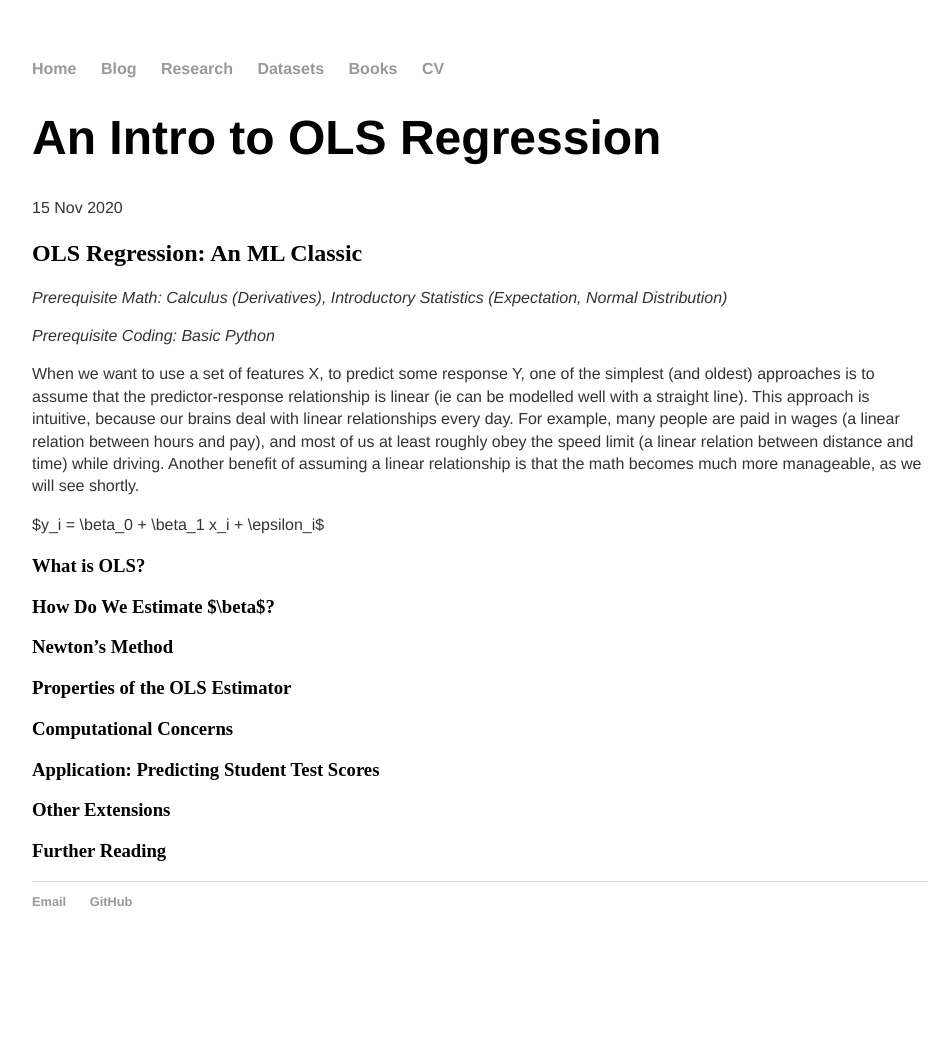
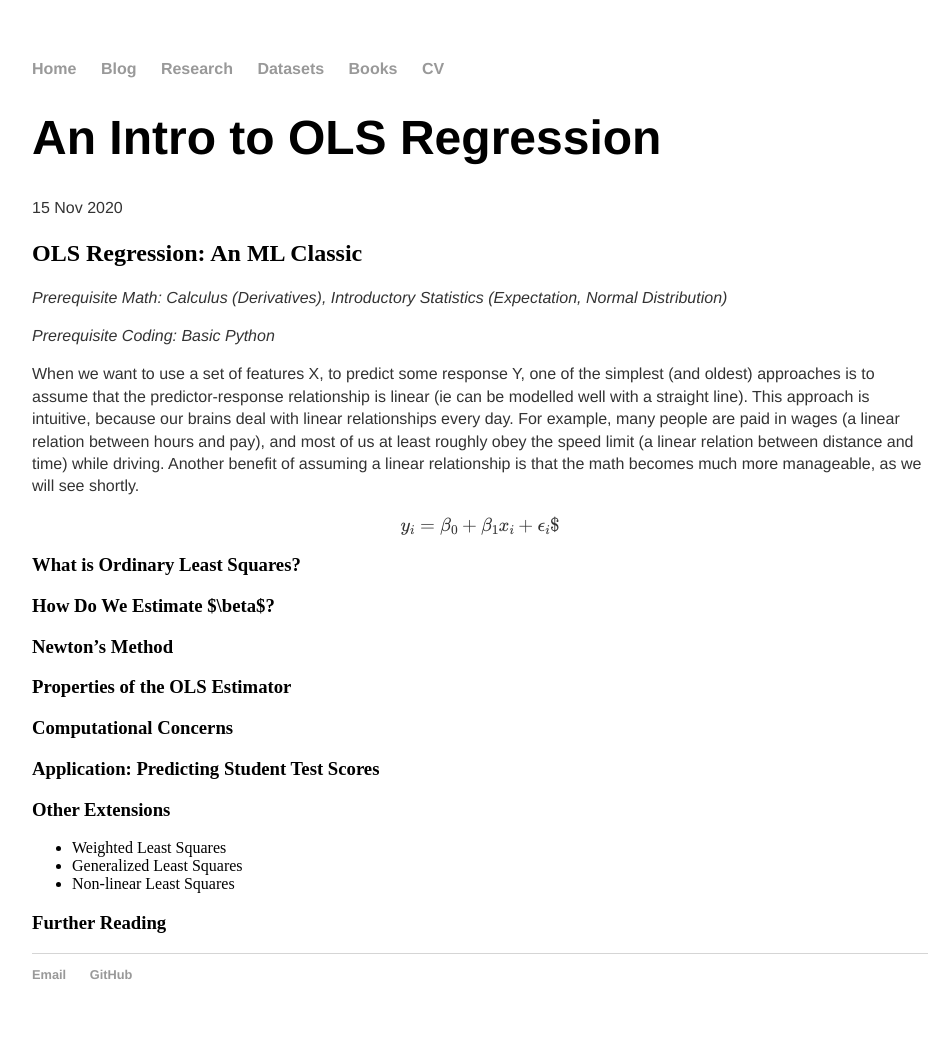
Before and after one commit to 12mre1/12mre1.github.io, a Jekyll site: the page built from _posts/2020-11-15-An-Intro-to-OLS-Regression.md, in a window 1280 px wide. Shown: the whole page, without its empty margins (160-1112 px from the left). Built offline with Jekyll 4.4.1, drawn with Linux system fonts in a browser that asks for light colours; formulas are drawn with MathJax 3; before the commit the page ends 969 px from its top, so only the background shows below that.

Commit message:
update regression post

```diff
--- a/_posts/2020-11-15-An-Intro-to-OLS-Regression.md
+++ b/_posts/2020-11-15-An-Intro-to-OLS-Regression.md
@@ -17,9 +17,9 @@ our brains deal with linear relationships every day. For example, many people ar
 and most of us at least roughly obey the speed limit (a linear relation between distance and time) while driving. Another benefit of
 assuming a linear relationship is that the math becomes much more manageable, as we will see shortly.
 
-$y_i = \beta_0 + \beta_1 x_i + \epsilon_i$
+\\[ y_i = \beta_0 + \beta_1 x_i + \epsilon_i$ \\]
 
-### What is OLS?
+### What is Ordinary Least Squares?
 
 ### How Do We Estimate $\beta$?
 
@@ -32,5 +32,8 @@ $y_i = \beta_0 + \beta_1 x_i + \epsilon_i$
 ### Application: Predicting Student Test Scores
 
 ### Other Extensions
+- Weighted Least Squares
+- Generalized Least Squares
+- Non-linear Least Squares
 
 ### Further Reading
```
